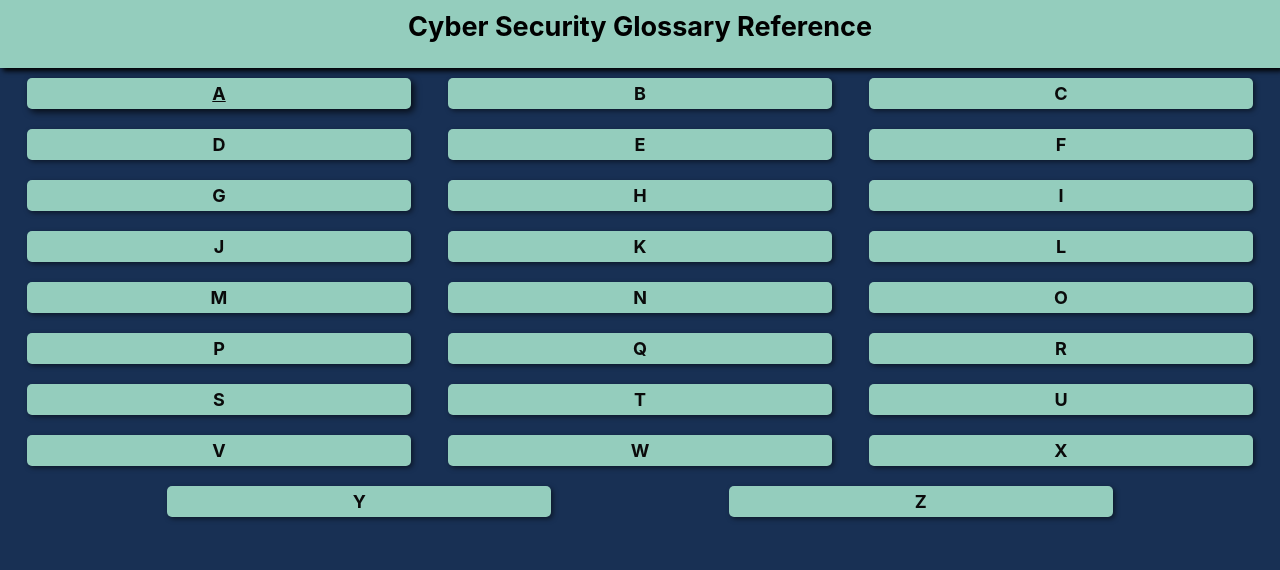
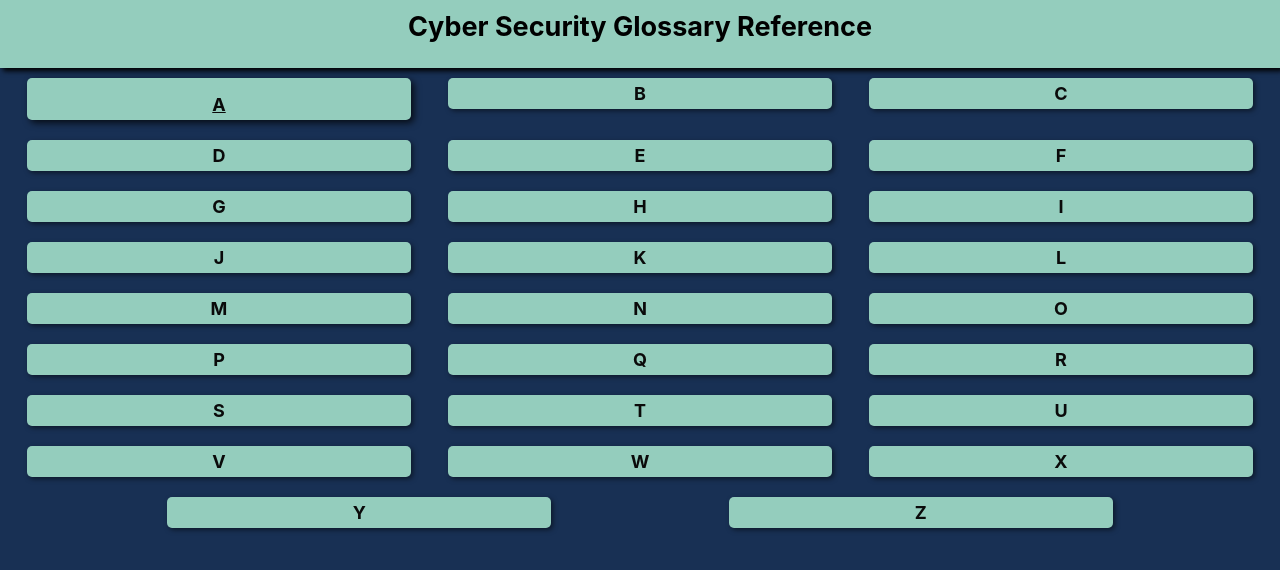
Before and after one commit to MixOfWar/cyber-security-glossary-reference, a React (Create React App) app: page / in a window 1280 px wide. In both pictures the pointer is over the element 219 px from the left and 93 px from the top of the page. Shown: the top 570 px of the page. Built offline with nearby package versions, Linux system fonts and the light colour scheme.

Commit message:
testing emphasis

```diff
--- a/src/components/ContentCard/ContentCard.scss
+++ b/src/components/ContentCard/ContentCard.scss
@@ -14,6 +14,7 @@ $sec-text: #0a0a0a;
 	&:hover {
 		box-shadow: 5px 5px 7px rgba(0, 0, 0, 0.8);
 		cursor: pointer;
+    text-emphasis: filled $secondary;
 	}
 	.card-header {
 		font-weight: bold;
--- a/src/components/Filter/Filter.scss
+++ b/src/components/Filter/Filter.scss
@@ -22,7 +22,8 @@ $sec-text: #0a0a0a;
 				font-weight: bold;
 				&:hover {
 					text-decoration: underline;
-          cursor: pointer;
+					cursor: pointer;
+					text-emphasis: filled $secondary;
 				}
 			}
 			input {
```
